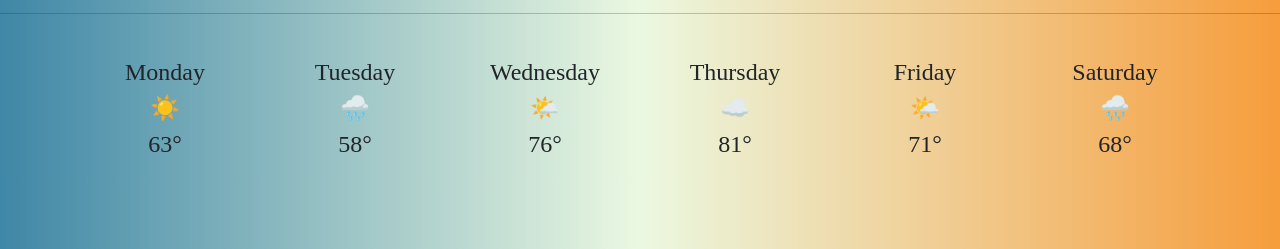
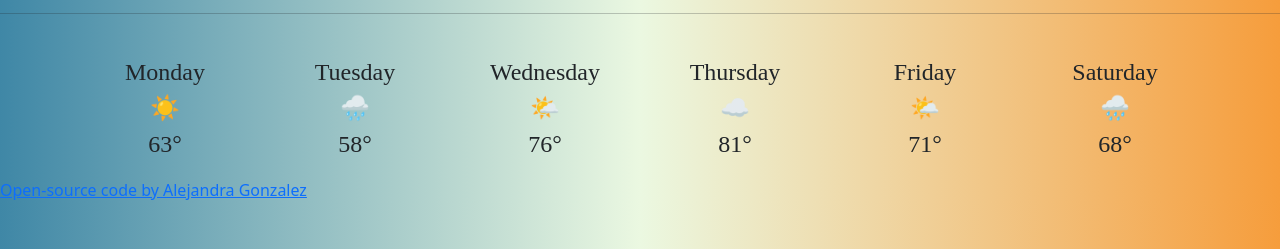
Before and after one commit to alec0des/weather-app, a plain HTML site: page index.html in a window 1280 px wide. Shown: the part 551-800 px from the top of the page. Drawn offline with nearby package versions, Linux system fonts and the light colour scheme; a web font is replaced by a local one.

```diff
--- a/index.html
+++ b/index.html
@@ -122,6 +122,9 @@
         </div>
       </div>
     </div>
+    <a href="https://serene-melomakarona-5635cc.netlify.app/?#"
+      >Open-source code by Alejandra Gonzalez</a
+    >
     <script src="src/index.js"></script>
   </body>
 </html>
```
